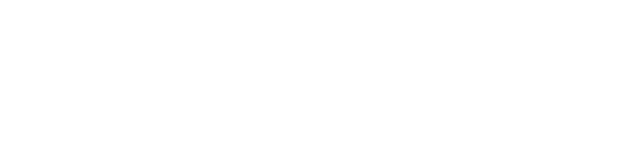
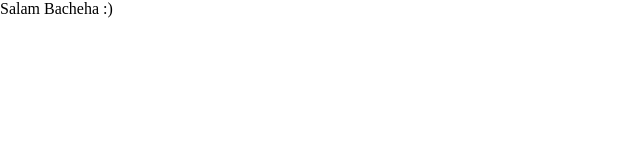
Before and after one commit to MehrdadPashaei/BeTheme-Project, a plain HTML site: page index.html in a window 1280 px wide. Shown: the whole page, without its empty margins (0-640 px from the left). Drawn offline with Linux system fonts and the light colour scheme.

Commit message:
adding Salam bacheha to html code

```diff
--- a/index.html
+++ b/index.html
@@ -12,7 +12,7 @@
 <body>
 <!--   Start Project-->
 
-
+<p>Salam Bacheha :)</p>
 <!--   Start Header-->
 <header></header>
 <!--   End Header-->
```
